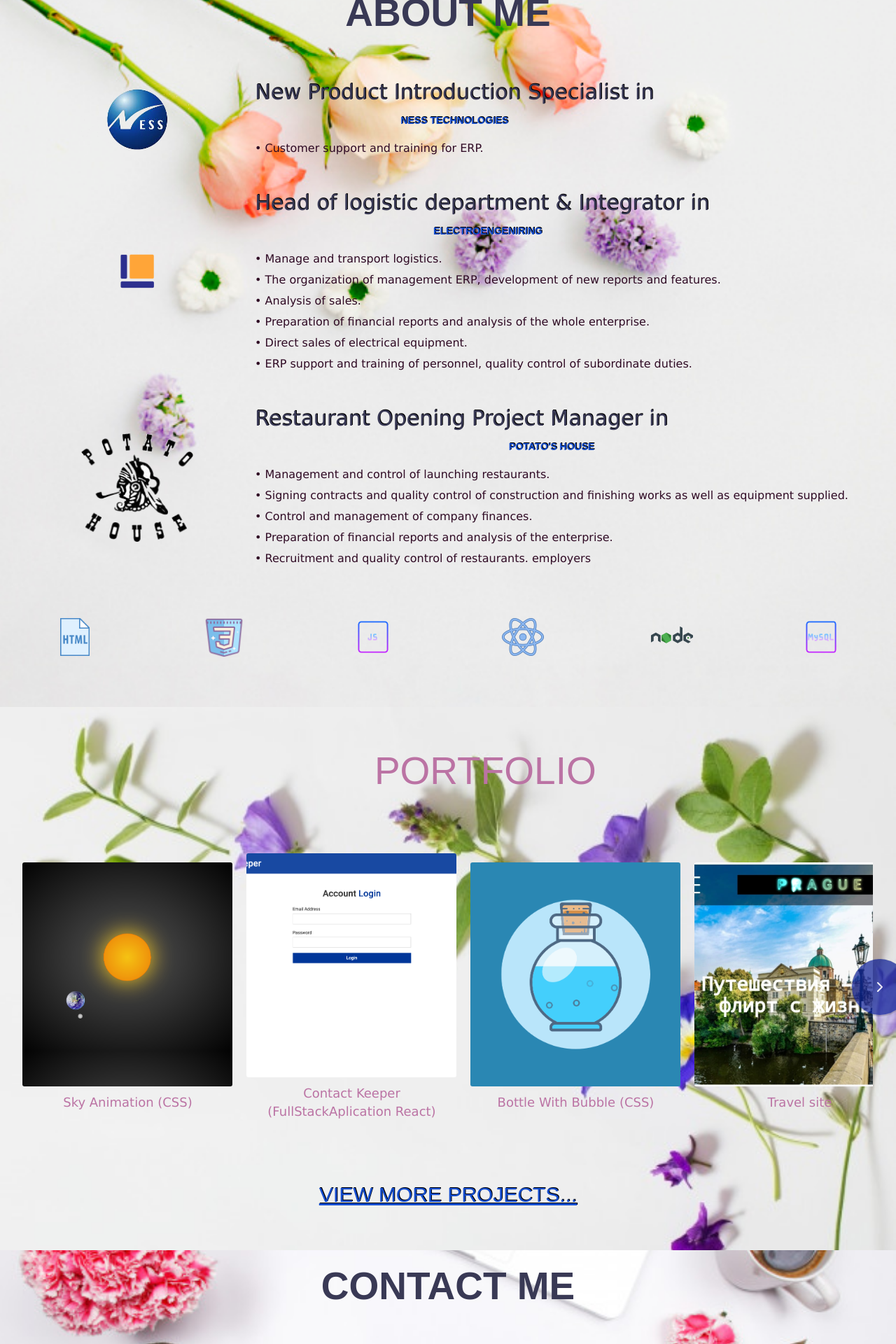
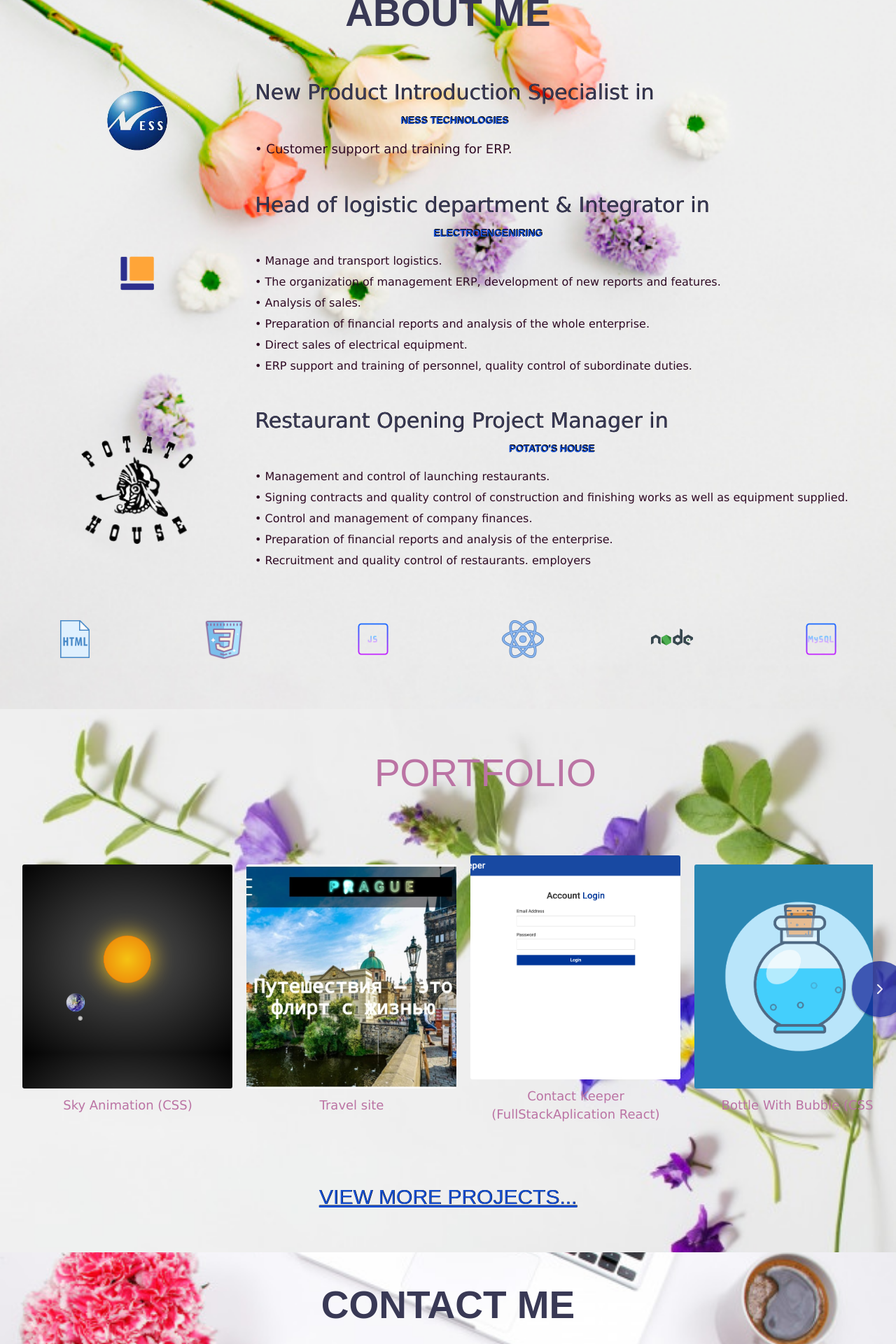
Before and after one commit to chekayufor/cv, a React (Create React App) app: page / in a window 1280 px wide. Shown: the part 880-2800 px from the top of the page at 70% size. Built offline with nearby package versions, Linux system fonts and the light colour scheme.

Commit message:
h1 unic style

```diff
--- a/src/components/Education.jsx
+++ b/src/components/Education.jsx
@@ -43,7 +43,7 @@ const Education = () => {
                   <h4>Ness Technologies</h4>
                 </a>
               </h3>
-                {ness && ness.split('\n').map(i=> <p>{i}</p>)
+                {ness && ness.split('\n').map(i=> <P>{i}</P>)
               }
               </Text>
             </Div>
@@ -127,8 +127,10 @@ const H1 = styled.h1`
   justify-self: center;
   text-align: center;
   align-self: center;
+  padding-top:3vh;
   @media (min-width: 820px) {
     font-size: 55px;
+    padding-bottom:3vh;
   }
 `;
 const Experience = styled.div`
@@ -183,7 +185,7 @@ const Text = styled.div`
     h3{
       color:#393955;
       font-size: 20px;
-      text-shadow: 1px -1px black;
+      text-shadow: 0.5px -0.5px black;
       a{
         text-decoration: none;
       }
@@ -199,6 +201,7 @@ const Text = styled.div`
         font-family: fantasy;
         text-shadow: 1px -1px black;
         transition: all 0.2s ease-in-out;
+
       }
     }
     @media (min-width: 1200px) {
@@ -248,19 +251,18 @@ const H4 = styled.h4`
     line-height: 2.5rem;
   }
 `;
-const Span = styled.p`
+const P = styled.p`
+ font-family:Verdana;
   line-height: 1.8em;
   position: relative;
-  grid-area: 3 / 1/ 4 / 2;
   justify-self: start;
   align-self: start;
-  font-family: Times New Roman;
-  margin: 0 25%;
-  border-radius: 5px;
-  background-color: rgba(188, 182, 193, 0.4);
-
-  font-weight: 600;
+  color: #2f0a24;
+  font-size: 1.4rem;
+  @media (min-width: 820px) {
+    font-size: 1.8rem;
+  }
   @media (min-width: 1800px) {
-    line-height: 2.5rem;
+    font-size: 2.5rem;
   }
 `;
--- a/src/components/Footer.jsx
+++ b/src/components/Footer.jsx
@@ -4,7 +4,7 @@ import styled from "styled-components";
 const Footer = React.forwardRef((props, ref) => {
   return (
     <Box ref={ref}>
-      <H4>© 2018 by Elena Dubinsky</H4>
+      <H4>© 2021 by Elena Dubinsky</H4>
     </Box>
   );
 });
@@ -24,7 +24,7 @@ const Box = styled.div`
   font-size: 1.6rem;
   font-family: sans-serif;
   padding-bottom: 5px;
-  @media (min-width: 750px) {
+  @media (min-width: 820px) {
     font-size: 2.2rem;
   }
   @media (min-width: 1200px) {
--- a/src/components/Portfolio.jsx
+++ b/src/components/Portfolio.jsx
@@ -55,8 +55,8 @@ const H1 = styled.h1`
   padding-top:3vh;
   @media (min-width: 820px) {
     font-size: 55px;
+    padding-bottom:3vh;
   }
-  padding-bottom:3vh;
 `;
 const CarouselContainer = styled.div`
   display: grid;
--- a/src/components/Sosial.jsx
+++ b/src/components/Sosial.jsx
@@ -133,13 +133,15 @@ const Contacts = styled.div`
   }
 `;
 const H1 = styled.h1`
+  color:#393955;
   font-size: 30px;
   font-family: sans-serif;
   justify-self: center;
   text-align: center;
-
+  padding-top:3vh;
   @media (min-width: 820px) {
     font-size: 55px;
+    padding-bottom:3vh;
   }
 `;
 const Lang=styled.div`
@@ -166,7 +168,7 @@ const Span = styled.p`
   color: #144dce;
   font-family: fantasy;
   padding-bottom:20px;
-  text-shadow: 1px -1px black;
+  text-shadow: 0.5px -0.5px black;
   transition: all 0.2s ease-in-out;
   &:hover {
     transform: scale(1.2);
@@ -186,7 +188,7 @@ const SpanEmail = styled.p`
   font-weight: 600;
   color: #144dce;
   font-family: fantasy;
-  text-shadow: 1px -1px black;
+  text-shadow: 0.5px -0.5px black;
   transition: all 0.2s ease-in-out;
   &:hover {
     transform: scale(1.2);
--- a/src/components/ViewMore.jsx
+++ b/src/components/ViewMore.jsx
@@ -35,7 +35,7 @@ const StyledLink = styled(Link)`
     font-weight: 400;
     color: #144dce;
     font-family: fantasy;
-    text-shadow: 1px -1px black;
+    text-shadow: 0.5px -0.5px black;
     transition: all 0.2s ease-in-out;
   /* background-color: none; */
     list-style: none;
--- a/src/components/_api.js
+++ b/src/components/_api.js
@@ -132,14 +132,6 @@ export const CarouselData = [
     linkCode: "https://githab-searchusers.netlify.com"
   },
   {
-    id: 1,
-    component: null,
-    img: prague,
-    name: "Travel site",
-    linkOnline: "https://inprague.herokuapp.com/",
-    linkCode: "https://github.com/chekayufor/prague"
-  },
-  {
     id: 15,
     component: null,
     img: bottleWithBubble,
@@ -154,6 +146,13 @@ export const CarouselData = [
     name: "Contact Keeper (FullStackAplication React)",
     linkOnline: "https://github.com/chekayufor/contactkeeper",
     linkCode: "http://appointmentbook.herokuapp.com/"
+  },{
+    id: 1,
+    component: null,
+    img: prague,
+    name: "Travel site",
+    linkCode: "https://inprague.herokuapp.com/",
+    linkOnline: "https://github.com/chekayufor/prague"
   },
   {
     id: 17,
```
